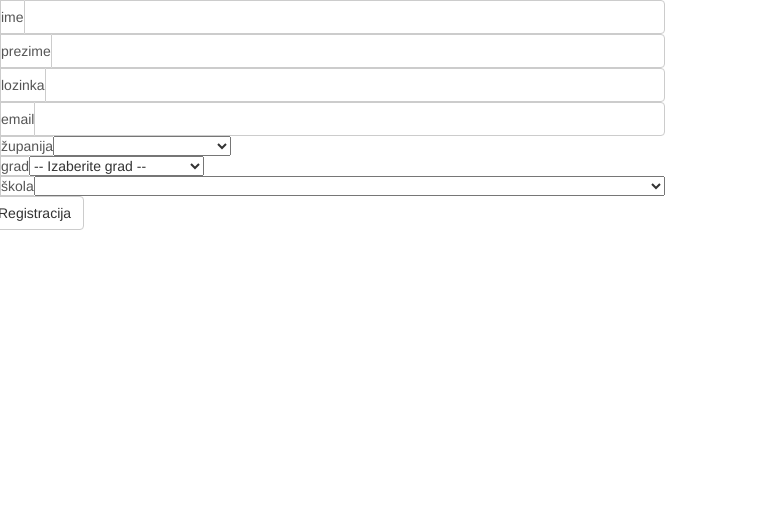
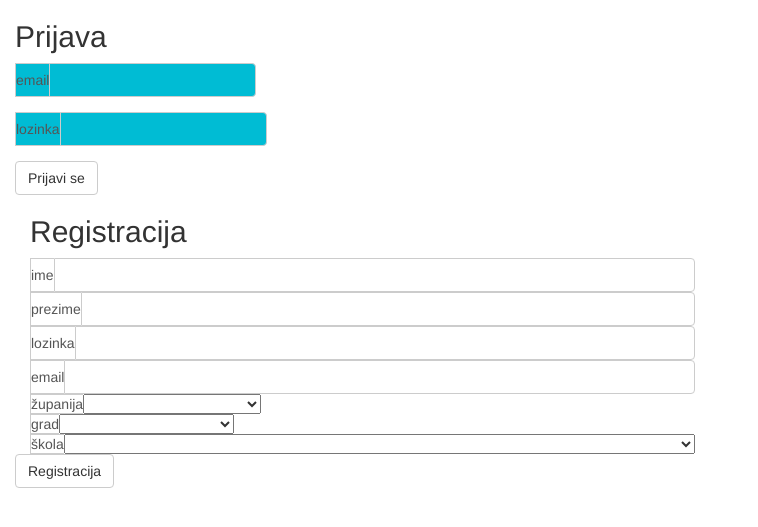
Before and after one commit to amatanovic/InfiniteLoop, a PHP site: page / in a window 1280 px wide. Shown: the top 527 px of the page, without its empty margins (0-758 px from the left). Run offline with PHP 8.4, Linux system fonts and the light colour scheme; data comes from the database, SQL or seed files in the repository; some libraries are stand-ins or nearby versions.

Commit message:
index gotov

```diff
--- a/p2/index.php
+++ b/p2/index.php
@@ -38,7 +38,29 @@ header ("location: index.php?porukaPogreske");
 }
 
 ?>
-<body>
+<body class="bodyIndex">
+  <div class="container-fluid">
+  <header>
+    <form class="indexForma">
+      <div class="trakaIndex"></div>
+            <h2 class="indexH2">Prijava</h2>
+            <div class="form-group input-group">
+              <div class="input-group">
+              <span class="input-group-addon logIn" style="background-color: #00BCD4">email</span>
+              <input type="text" class="form-control logIn" id="email" aria-describedby="basic-addon1" style="background-color: #00BCD4">
+            </div>
+            </div>
+            <div class="form-group input-group">
+              <div class="input-group">
+                <span class="input-group-addon logIn" style="background-color: #00BCD4">lozinka</span>
+              <input type="password" class="form-control logIn" id="lozinka" aria-describedby="basic-addon1" style="background-color: #00BCD4">
+            </div>
+            </div>
+            <a href="#" id="prijava" class="btn btn-default">Prijavi se</a>
+          </form>
+  </header>
+  <div class="col-md-12">
+    <h2>Registracija</h2>
 <form method="POST" action="<?php echo $_SERVER['PHP_SELF']; ?>">
     <div class="form-group input-group">
      	<div class="input-group">
@@ -76,7 +98,7 @@ foreach ($zupanije as $zupanija):
      <div class="input-group">
       <span class="input-group-addon profil">grad</span>
       <select name="grad" class="selectGradovi">
-      <option disabled selected> -- Izaberite grad -- </option>
+      <option disabled selected></option>
       <?php
 $izraz=$veza->prepare("select * from grad group by naziv ASC");
 $izraz->execute();
```
Also changed, not shown: p2/css/style.css (+23 -0 lines).
